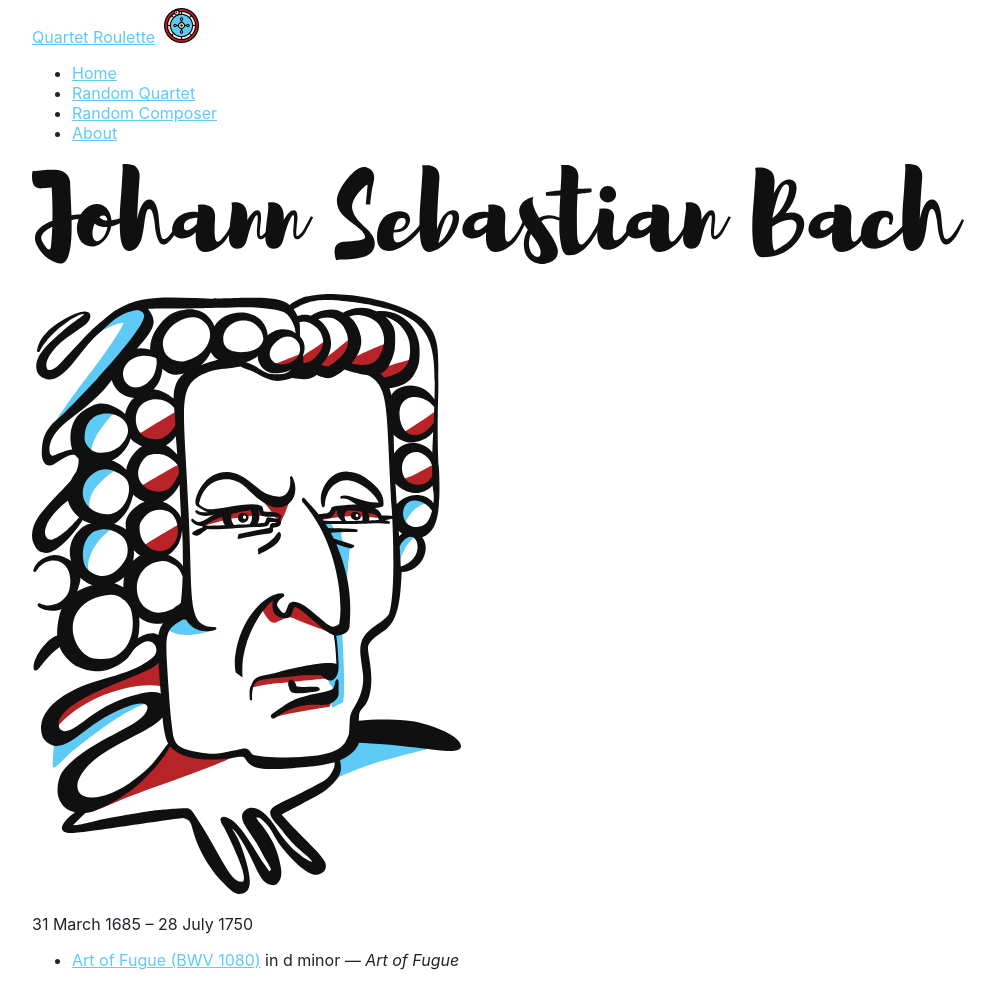
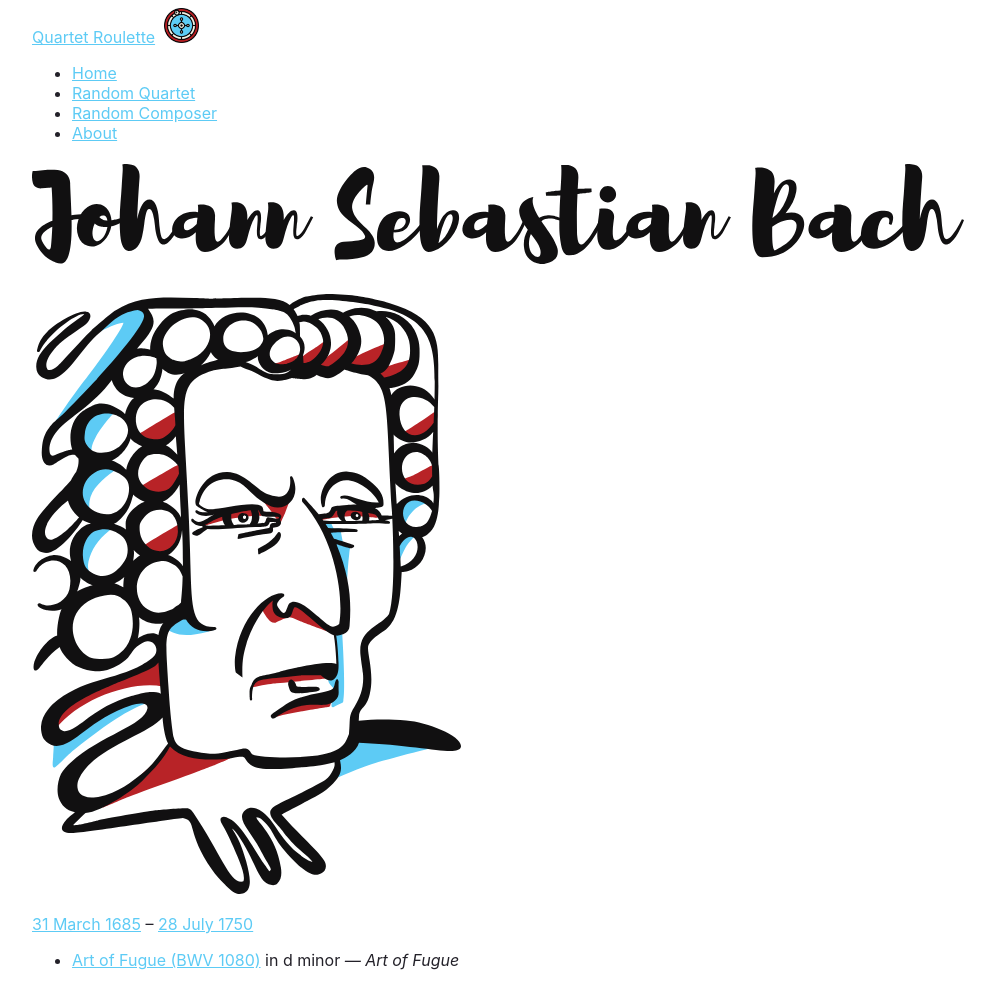
Before and after one commit to jsundram/quartet-chooser, a Gatsby site: page /Bach/ in a window 1280 px wide. Shown: the whole page, without its empty margins (208-1203 px from the left). Built offline with nearby package versions, Linux system fonts and the light colour scheme; Gatsby itself is replaced by a stand-in of ours.

Commit message:
Link to daily composers for each birth/death date

```diff
--- a/src/templates/composer.js
+++ b/src/templates/composer.js
@@ -30,6 +30,12 @@ export default function Composer({ pageContext }) {
     let dash = s => s !== "" ? wrap(s) : null;
     let nick = w => dash(work_nickname(w, siblings[w.catalog]));
 
+    let day = function(s){
+        let d = new Date(s);
+        return "https://dailycomposersmain.gatsbyjs.io/" + (d.getMonth() + 1) + "-" + d.getDate();
+    }
+    let title = "See composers born on this day!";
+
     return (
         <Layout pageTitle={composer.full_name}>
             <h1><a href={composer.wikipedia}>
@@ -42,7 +48,10 @@ export default function Composer({ pageContext }) {
                 className={image}
             />
 
-            <p>{composer.birth} &ndash; {composer.death}</p>
+            <p>
+                <a title={title} href={day(composer.birth)}>{composer.birth}</a> &ndash;&nbsp;
+                <a title={title} href={day(composer.death)}>{composer.death}</a>
+            </p>
             { works.length > 1 ?
                 (<p>Pick a <Link to={slugify(choose_one(works))}>random quartet</Link></p>) :
                 null
```
Also changed, not shown: TODO.md (+5 -5 lines).
